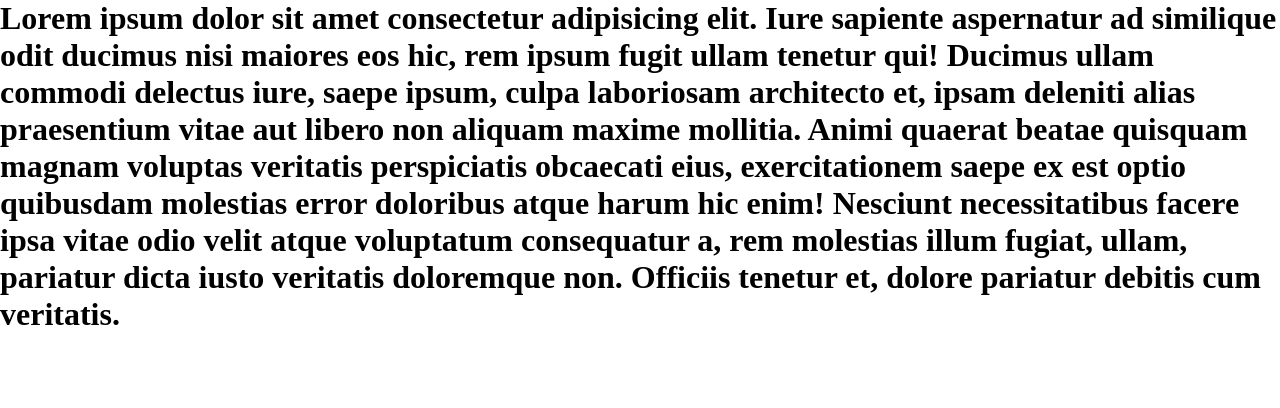
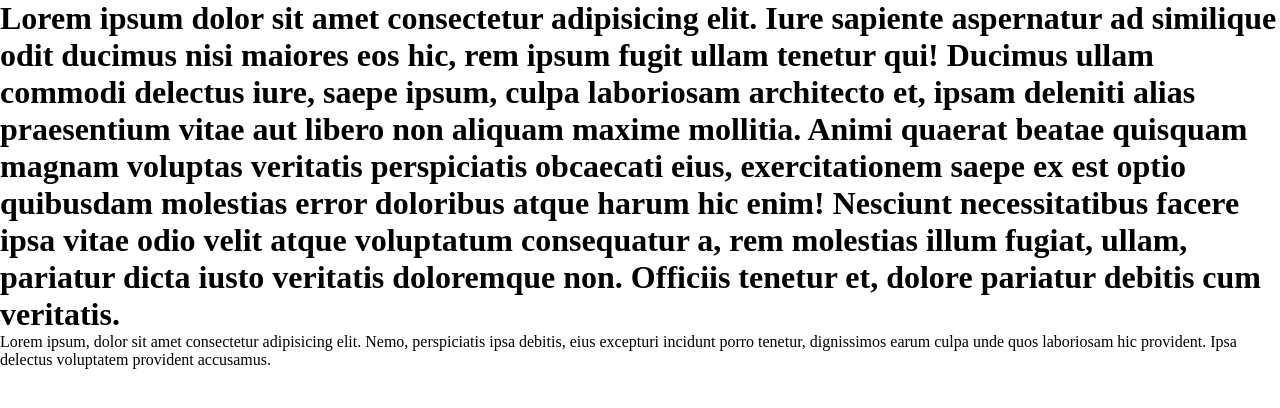
Before and after one commit to toxtaboyevyahyo/kanada, a plain HTML site: page index.html in a window 1280 px wide. Drawn offline with Linux system fonts and the light colour scheme.

Commit message:
last commit

```diff
--- a/index.html
+++ b/index.html
@@ -9,6 +9,7 @@
 <body>
     <header class="header">
         <h1>Lorem ipsum dolor sit amet consectetur adipisicing elit. Iure sapiente aspernatur ad similique odit ducimus nisi maiores eos hic, rem ipsum fugit ullam tenetur qui! Ducimus ullam commodi delectus iure, saepe ipsum, culpa laboriosam architecto et, ipsam deleniti alias praesentium vitae aut libero non aliquam maxime mollitia. Animi quaerat beatae quisquam magnam voluptas veritatis perspiciatis obcaecati eius, exercitationem saepe ex est optio quibusdam molestias error doloribus atque harum hic enim! Nesciunt necessitatibus facere ipsa vitae odio velit atque voluptatum consequatur a, rem molestias illum fugiat, ullam, pariatur dicta iusto veritatis doloremque non. Officiis tenetur et, dolore pariatur debitis cum veritatis.</h1>
+        <p>Lorem ipsum, dolor sit amet consectetur adipisicing elit. Nemo, perspiciatis ipsa debitis, eius excepturi incidunt porro tenetur, dignissimos earum culpa unde quos laboriosam hic provident. Ipsa delectus voluptatem provident accusamus.</p>
 
     </header>
 
```
